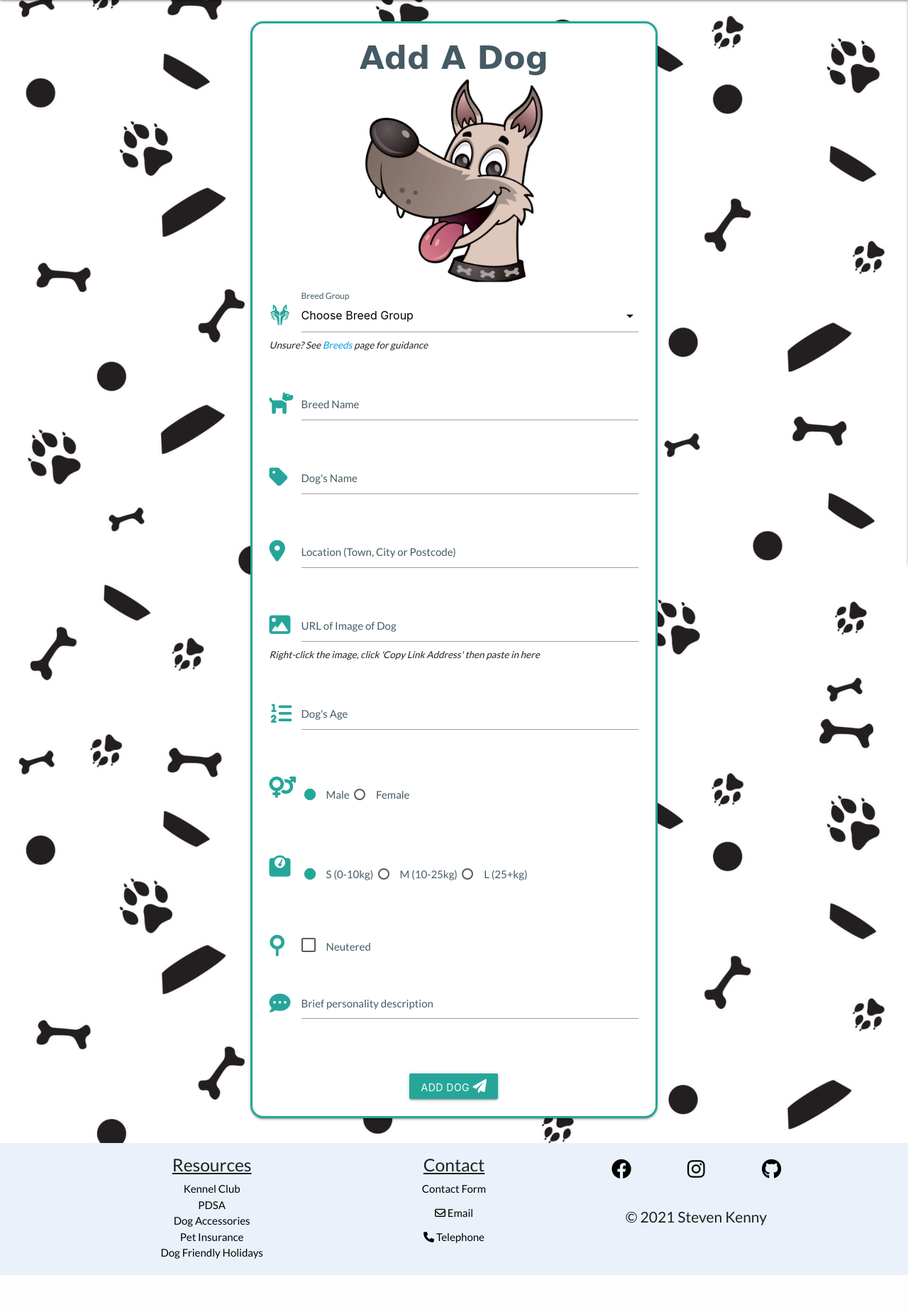
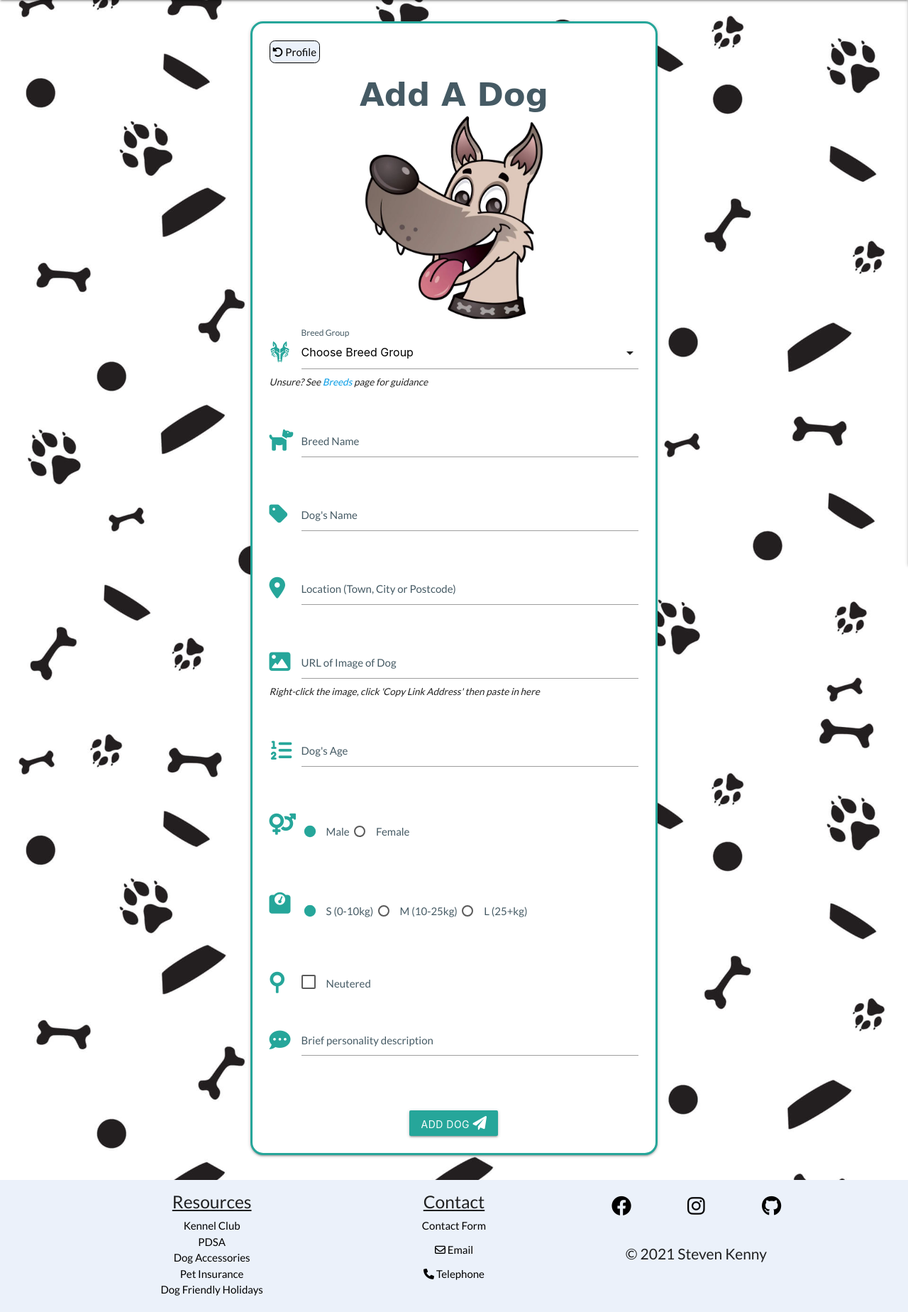
Before and after one commit to SteveKennyUK/pooch_pals, a Flask app: page /add_dog in a window 1280 px wide. Shown: the part 64-1912 px from the top of the page at 71% size. Before the commit the page ends 1860 px from the top, so only its background shows below. Run offline with Flask 2, Linux system fonts and the light colour scheme; the visitor is signed in with stand-in values (Sample User, id 1); data that the repository does not hold is empty; some libraries are stand-ins or nearby versions; some web fonts are replaced.

Commit message:
add return to 'profile' page button to 'add dog' page

```diff
--- a/static/css/style.css
+++ b/static/css/style.css
@@ -76,6 +76,15 @@ footer {
 .icon-links a,
 .text-links a {
     color: #000;
+}
+/*================================== Buttons ==================================*/
+.btn-return {
+    background-color: #ebf1fa;
+    color: #000;
+    font-size: 1rem;
+    border: solid 0.1rem #000;
+    border-radius: 0.5rem;
+    padding: 0.25rem;
 }
 /*================================== Navbar ==================================*/
 /*--- navbar logo ---*/
--- a/templates/add_dog.html
+++ b/templates/add_dog.html
@@ -4,6 +4,16 @@
 <div class="row">
     <form class="col s12 m8 offset-m2" method="POST" action="">
         <div class="card card-panel">
+            <div class="row">
+                <div class="col s4">
+
+                        <a href="{{ url_for('profile', username=session['user']) }}" class="btn-return waves-effect waves-light" aria-label="button to return to user profile page">
+                            <i class="fa-solid fa-rotate-left"></i> Profile
+                        </a>
+
+
+                </div>
+            </div>
             <h2 class="center-align">Add A Dog</h2>
             <div class="card-image title-image">
                 <img src="{{ url_for('static', filename='images/add-dog-img.JPG') }}" alt="head of a smiling dog" loading="lazy" />
```
